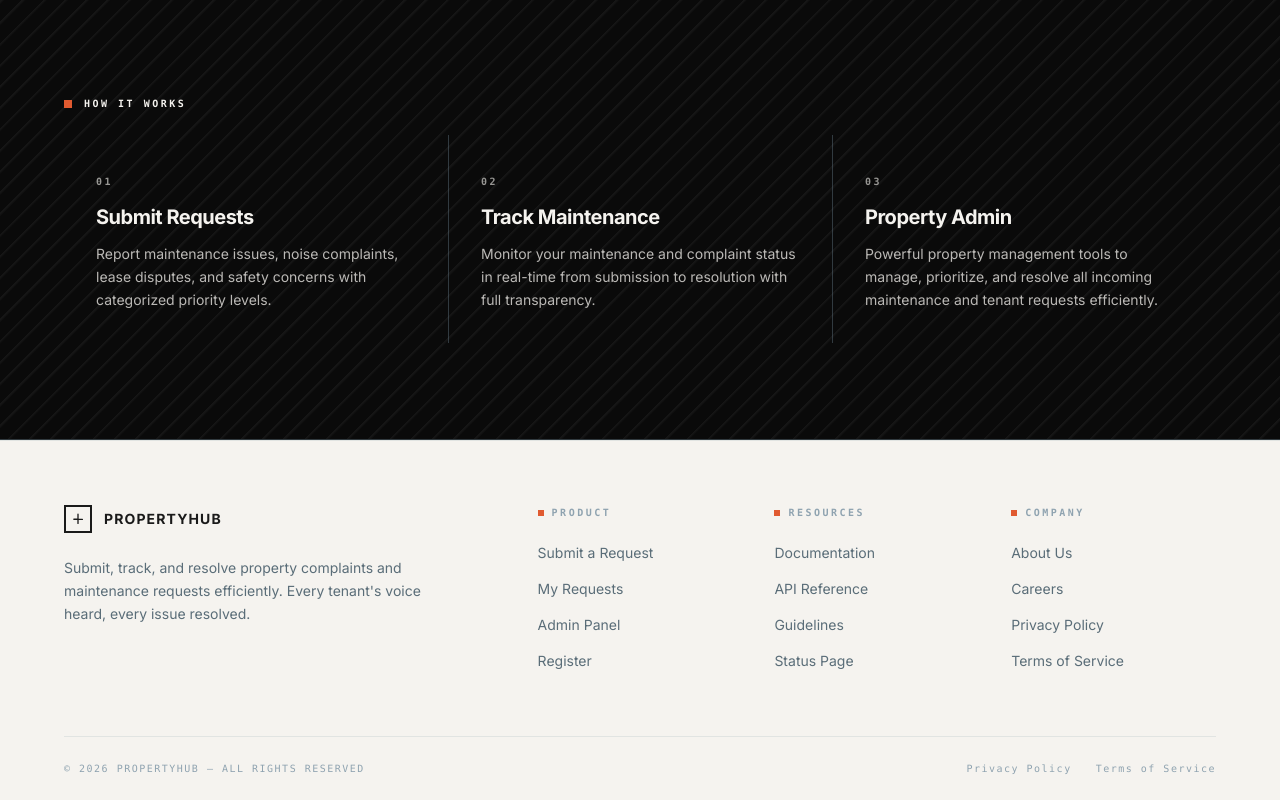
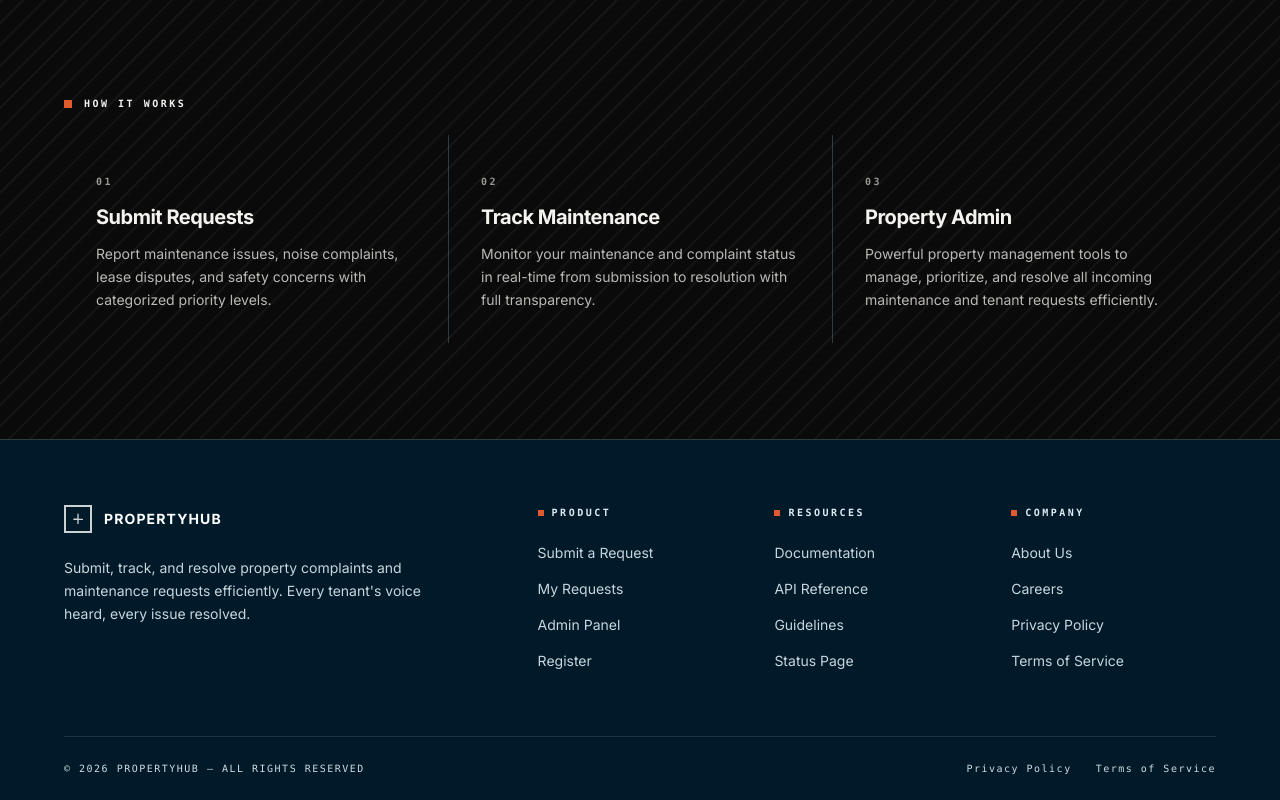
Before and after one commit to Yesuaaa/PropertyHub, a React (Vite) app in the folder client/: page / in a window 1280 px wide. Shown: the part 784-1584 px from the top of the page. Built offline with nearby package versions, Linux system fonts and the light colour scheme; the HTML template or start-up script is replaced by a standard one.

Commit message:
hell yeah

```diff
--- a/client/src/App.jsx
+++ b/client/src/App.jsx
@@ -1,5 +1,6 @@
 import Navbar from './components/Navbar';
 import AppRouter from './router';
+import Footer from './components/Footer';
 
 export default function App() {
   return (
@@ -8,6 +9,7 @@
       <main>
         <AppRouter />
       </main>
+      <Footer />
     </div>
   );
 }
--- /dev/null
+++ b/client/src/components/Footer.jsx
@@ -0,0 +1,83 @@
+import { Link } from 'react-router-dom';
+
+export default function Footer() {
+  const columns = [
+    {
+      title: 'Product',
+      links: [
+        { label: 'Submit a Request', to: '/new' },
+        { label: 'My Requests', to: '/dashboard' },
+        { label: 'Admin Panel', to: '/admin' },
+        { label: 'Register', to: '/register' },
+      ],
+    },
+    {
+      title: 'Resources',
+      links: [
+        { label: 'Documentation', to: '/' },
+        { label: 'API Reference', to: '/' },
+        { label: 'Guidelines', to: '/' },
+        { label: 'Status Page', to: '/' },
+      ],
+    },
+    {
+      title: 'Company',
+      links: [
+        { label: 'About Us', to: '/' },
+        { label: 'Careers', to: '/' },
+        { label: 'Privacy Policy', to: '/' },
+        { label: 'Terms of Service', to: '/' },
+      ],
+    },
+  ];
+
+  return (
+    <footer className="bg-[#001A29] border-t border-[#001A29]/20">
+      <div className="max-w-[1400px] mx-auto px-6 sm:px-10 md:px-16">
+        <div className="py-16 grid grid-cols-1 md:grid-cols-2 lg:grid-cols-5 gap-12 lg:gap-8">
+          <div className="lg:col-span-2 space-y-6">
+            <Link to="/" className="inline-flex items-center gap-3 no-underline">
+              <div className="w-7 h-7 border-2 border-white/80 flex items-center justify-center">
+                <svg xmlns="http://www.w3.org/2000/svg" viewBox="0 0 16 16" fill="currentColor" className="w-3.5 h-3.5 text-white/80">
+                  <path fillRule="evenodd" d="M8 1.75a.75.75 0 01.75.75v5.25h4.25a.75.75 0 010 1.5H8.75V13a.75.75 0 01-1.5 0V9H3.25a.75.75 0 010-1.5H7.25V2.5A.75.75 0 018 1.75z" clipRule="evenodd" />
+                </svg>
+              </div>
+              <span className="text-white font-bold text-sm tracking-[0.08em] uppercase">PropertyHub</span>
+            </Link>
+            <p className="text-sm leading-relaxed text-[#c8d5dd] max-w-sm">
+              Submit, track, and resolve property complaints and maintenance requests efficiently. Every tenant's voice heard, every issue resolved.
+            </p>
+          </div>
+
+          {columns.map((col) => (
+            <div key={col.title}>
+              <div className="flex items-center gap-2 mb-5">
+                <span className="w-1.5 h-1.5 bg-[#e05a30]" />
+                <span className="text-[10px] font-mono font-semibold tracking-[0.25em] uppercase text-[#e0eaf0]">{col.title}</span>
+              </div>
+              <ul className="space-y-3">
+                {col.links.map((link) => (
+                  <li key={link.label}>
+                    <Link to={link.to} className="text-sm text-[#c8d5dd] hover:text-white transition-colors duration-200">
+                      {link.label}
+                    </Link>
+                  </li>
+                ))}
+              </ul>
+            </div>
+          ))}
+        </div>
+
+        <div className="py-6 border-t border-[#8fa3b0]/20 flex flex-col md:flex-row items-center justify-between gap-4">
+          <span className="text-[10px] font-mono tracking-[0.15em] text-[#d0dbe3]">
+            &copy; {new Date().getFullYear()} PROPERTYHUB &mdash; ALL RIGHTS RESERVED
+          </span>
+          <div className="flex gap-6">
+            <span className="text-[10px] font-mono tracking-[0.15em] text-[#d0dbe3] hover:text-white cursor-pointer transition-colors">Privacy Policy</span>
+            <span className="text-[10px] font-mono tracking-[0.15em] text-[#d0dbe3] hover:text-white cursor-pointer transition-colors">Terms of Service</span>
+          </div>
+        </div>
+      </div>
+    </footer>
+  );
+}
--- a/client/src/pages/LandingPage.jsx
+++ b/client/src/pages/LandingPage.jsx
@@ -5,7 +5,6 @@
     <div className="pt-16">
       <Hero />
       <Features />
-      <Footer />
     </div>
   );
 }
@@ -172,85 +171,3 @@
     </section>
   );
 }
-
-function Footer() {
-  const columns = [
-    {
-      title: 'Product',
-      links: [
-        { label: 'Submit a Request', to: '/new' },
-        { label: 'My Requests', to: '/dashboard' },
-        { label: 'Admin Panel', to: '/admin' },
-        { label: 'Register', to: '/register' },
-      ],
-    },
-    {
-      title: 'Resources',
-      links: [
-        { label: 'Documentation', to: '/' },
-        { label: 'API Reference', to: '/' },
-        { label: 'Guidelines', to: '/' },
-        { label: 'Status Page', to: '/' },
-      ],
-    },
-    {
-      title: 'Company',
-      links: [
-        { label: 'About Us', to: '/' },
-        { label: 'Careers', to: '/' },
-        { label: 'Privacy Policy', to: '/' },
-        { label: 'Terms of Service', to: '/' },
-      ],
-    },
-  ];
-
-  return (
-    <footer className="border-t border-[#8fa3b0]/20">
-      <div className="max-w-[1400px] mx-auto px-6 sm:px-10 md:px-16">
-        <div className="py-16 grid grid-cols-1 md:grid-cols-2 lg:grid-cols-5 gap-12 lg:gap-8">
-          <div className="lg:col-span-2 space-y-6">
-            <Link to="/" className="inline-flex items-center gap-3 no-underline">
-              <div className="w-7 h-7 border-2 border-[#1a1a1a] flex items-center justify-center">
-                <svg xmlns="http://www.w3.org/2000/svg" viewBox="0 0 16 16" fill="currentColor" className="w-3.5 h-3.5 text-[#1a1a1a]">
-                  <path fillRule="evenodd" d="M8 1.75a.75.75 0 01.75.75v5.25h4.25a.75.75 0 010 1.5H8.75V13a.75.75 0 01-1.5 0V9H3.25a.75.75 0 010-1.5H7.25V2.5A.75.75 0 018 1.75z" clipRule="evenodd" />
-                </svg>
-              </div>
-              <span className="text-[#1a1a1a] font-bold text-sm tracking-[0.08em] uppercase">PropertyHub</span>
-            </Link>
-            <p className="text-sm leading-relaxed text-[#5a6d78] max-w-sm">
-              Submit, track, and resolve property complaints and maintenance requests efficiently. Every tenant's voice heard, every issue resolved.
-            </p>
-          </div>
-
-          {columns.map((col) => (
-            <div key={col.title}>
-              <div className="flex items-center gap-2 mb-5">
-                <span className="w-1.5 h-1.5 bg-[#e05a30]" />
-                <span className="text-[10px] font-mono font-semibold tracking-[0.25em] uppercase text-[#8fa3b0]">{col.title}</span>
-              </div>
-              <ul className="space-y-3">
-                {col.links.map((link) => (
-                  <li key={link.label}>
-                    <Link to={link.to} className="text-sm text-[#5a6d78] hover:text-[#1a1a1a] transition-colors duration-200">
-                      {link.label}
-                    </Link>
-                  </li>
-                ))}
-              </ul>
-            </div>
-          ))}
-        </div>
-
-        <div className="py-6 border-t border-[#8fa3b0]/20 flex flex-col md:flex-row items-center justify-between gap-4">
-          <span className="text-[10px] font-mono tracking-[0.15em] text-[#8fa3b0]">
-            &copy; {new Date().getFullYear()} PROPERTYHUB &mdash; ALL RIGHTS RESERVED
-          </span>
-          <div className="flex gap-6">
-            <span className="text-[10px] font-mono tracking-[0.15em] text-[#8fa3b0] hover:text-[#1a1a1a] cursor-pointer transition-colors">Privacy Policy</span>
-            <span className="text-[10px] font-mono tracking-[0.15em] text-[#8fa3b0] hover:text-[#1a1a1a] cursor-pointer transition-colors">Terms of Service</span>
-          </div>
-        </div>
-      </div>
-    </footer>
-  );
-}
```
